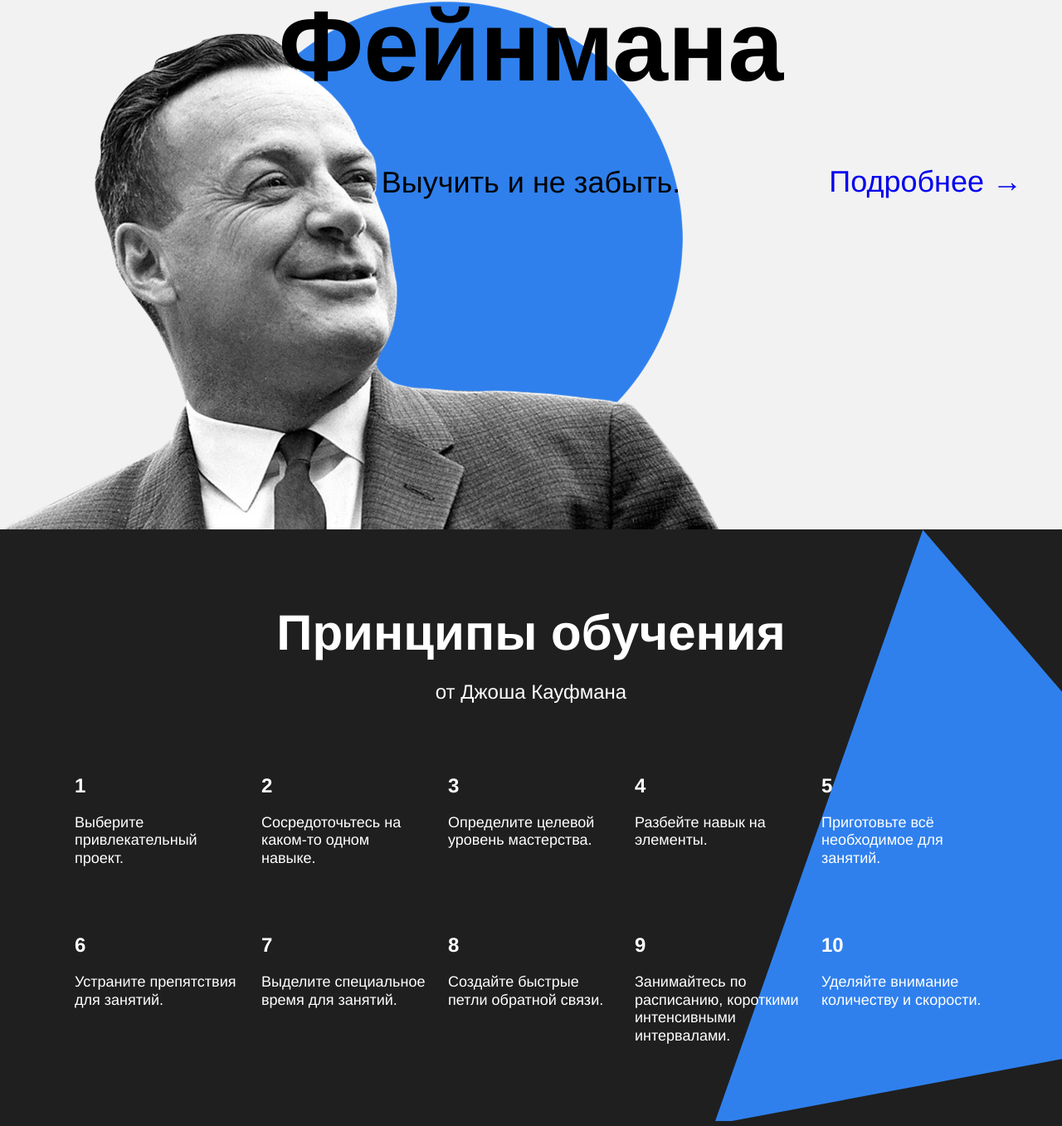
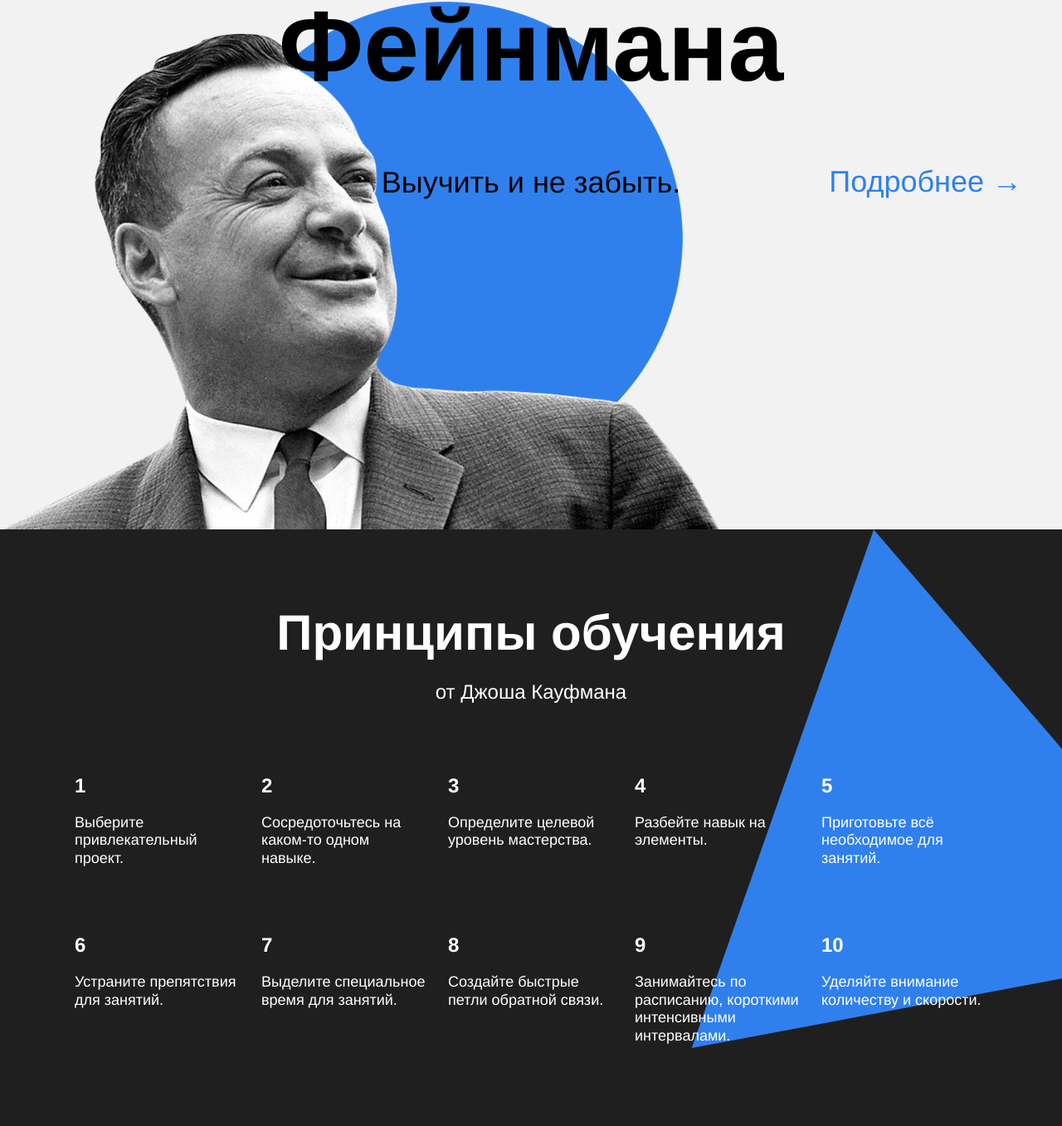
Before and after one commit to Antonn1985/how-to-learn, a plain HTML site: page index.html in a window 1280 px wide. Shown: the part 2263-3620 px from the top of the page at 83% size. Drawn offline with Linux system fonts and the light colour scheme.

Commit message:
Add files via upload

```diff
--- a/styles/style.css
+++ b/styles/style.css
@@ -247,6 +247,7 @@
   margin: 0;
   padding: 0;
   text-decoration-line: none;
+  color: #2f80ed;
 }
 
 .kaufman {
@@ -264,6 +265,7 @@
   top: 0;
   width: 877px;
   height: 877px;
+  background-size: 877px 877px;
 }
 
 .section-title_theme_dark {
```
